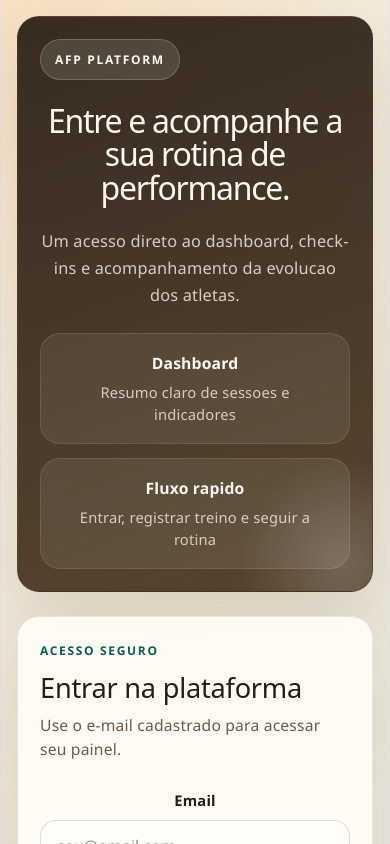
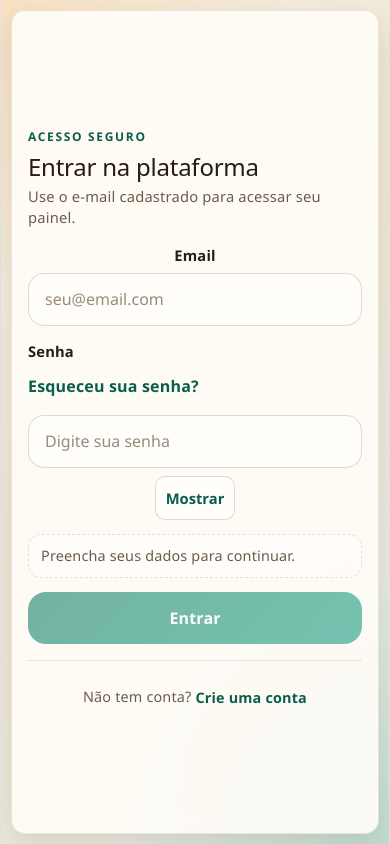
Before and after one commit to kilderalmeida/AFP-AvaliacaoFisica-Web, a React (Vite) app: page /login in a window 390 px wide. Shown: the top 844 px of the page. Built offline with nearby package versions, Linux system fonts and the light colour scheme; no server answers.

Commit message:
feat(LoginPage): enhance layout and styling for improved mobile responsiveness and accessibility

```diff
--- a/src/pages/LoginPage.css
+++ b/src/pages/LoginPage.css
@@ -178,6 +178,10 @@
 
 .field-link,
 .login-footer a {
+  display: inline-flex;
+  align-items: center;
+  min-height: 44px;
+  padding: 4px 0;
   color: var(--login-accent-strong);
   text-decoration: none;
   font-weight: 600;
@@ -250,6 +254,7 @@
   transform: translateY(-50%);
   border: none;
   border-radius: 12px;
+  min-height: 40px;
   padding: 8px 12px;
   background: transparent;
   color: var(--login-accent-strong);
@@ -353,42 +358,81 @@
 }
 
 @media (max-width: 920px) {
+  .login-page {
+    padding: 14px;
+    align-items: stretch;
+  }
+
   .login-shell {
     grid-template-columns: 1fr;
+    width: 100%;
+    max-width: 100%;
+    gap: 0;
   }
 
   .login-hero {
-    padding: 28px;
-    gap: 24px;
+    display: none;
   }
 
-  .login-hero-copy {
-    max-width: none;
+  .login-container {
+    width: 100%;
+    max-width: 100%;
+    min-height: auto;
+    padding: 20px;
+    border-radius: 18px;
+    box-shadow: 0 12px 28px rgba(63, 44, 20, 0.12);
+  }
+
+  .login-header {
+    gap: 6px;
+    margin-bottom: 16px;
+  }
+
+  .login-header h2 {
+    font-size: 1.5rem;
+  }
+
+  .subtitle {
+    font-size: 0.92rem;
+    line-height: 1.4;
+  }
+
+  .login-form {
+    gap: 14px;
+  }
+
+  .form-group {
+    gap: 6px;
+  }
+
+  .form-status {
+    min-height: 44px;
+  }
+
+  .helper-message,
+  .info-message,
+  .error-message {
+    min-height: 44px;
+    padding: 0 12px;
+    border-radius: 14px;
+    font-size: 0.9rem;
   }
 }
 
 @media (max-width: 560px) {
   .login-page {
-    padding: 16px;
+    padding: 10px;
   }
 
-  .login-hero,
   .login-container {
-    border-radius: 22px;
-  }
-
-  .login-hero,
-  .login-container {
-    padding: 22px;
-  }
-
-  .login-hero-metrics {
-    grid-template-columns: 1fr;
+    border-radius: 14px;
+    padding: 16px;
   }
 
   .field-header {
     align-items: flex-start;
     flex-direction: column;
+    gap: 2px;
   }
 
   .password-field input {
@@ -398,11 +442,30 @@
   .password-toggle {
     position: static;
     transform: none;
-    margin-top: 10px;
-    padding: 0;
+    width: fit-content;
+    min-height: 44px;
+    margin-top: 8px;
+    padding: 8px 10px;
+    border: 1px solid rgba(109, 91, 74, 0.22);
+    background: rgba(255, 255, 255, 0.55);
+    border-radius: 10px;
   }
 
   .submit-button {
     width: 100%;
+    min-height: 52px;
+  }
+
+  .form-group input {
+    min-height: 50px;
+  }
+
+  .login-footer {
+    margin-top: 16px;
+    padding-top: 14px;
+  }
+
+  .login-footer p {
+    font-size: 0.9rem;
   }
 }
```
